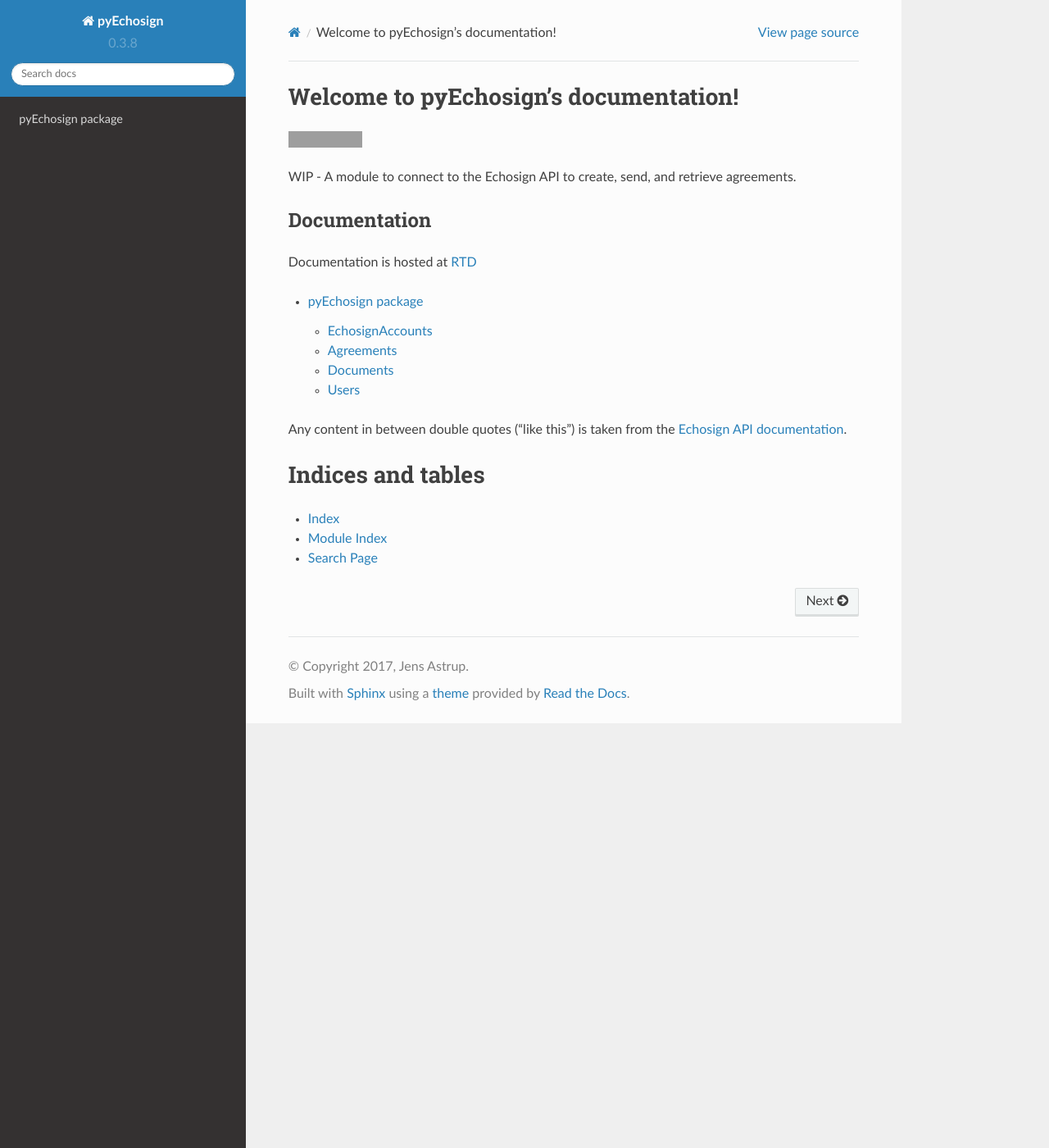
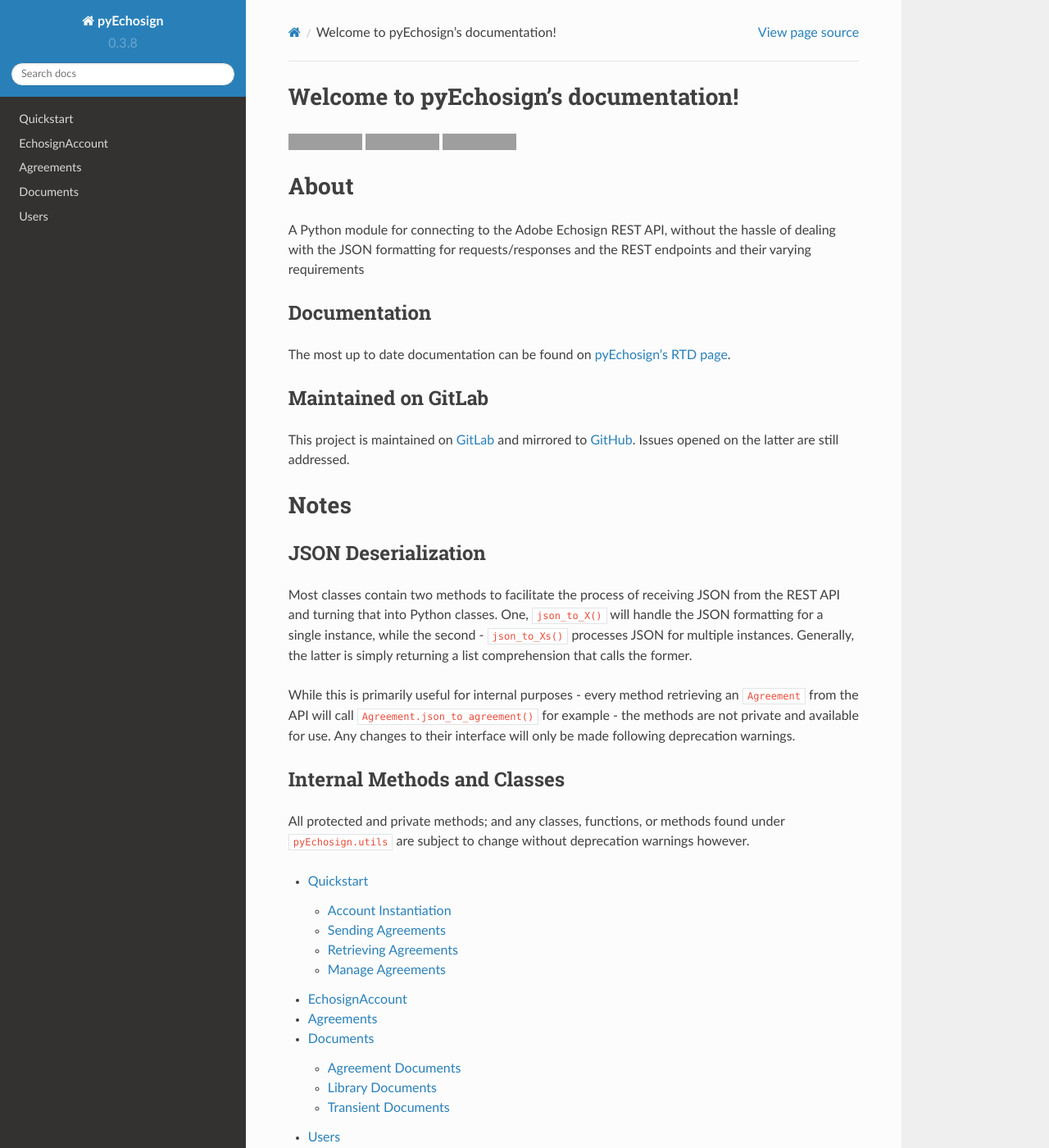
Before and after one commit to topiaruss/pyEchosign, a Sphinx documentation site: the page built from docs/index.rst, in a window 1280 px wide and 1400 px high. Shown: the whole window at 82% size. Built offline with Sphinx 7.4.7 and the Read the Docs theme 2.0.0, drawn with Linux system fonts in a browser that asks for light colours; grey boxes are pictures that could not be loaded.

Commit message:
Updated and restructured documentation

```diff
--- a/README.rst
+++ b/README.rst
@@ -1,9 +1,57 @@
-.. image:: https://gitlab.com/jensastrup/pyEchosign/badges/master/coverage.svg
-    :target: https://gitlab.com/jensastrup/pyEchosign/commits/master
+|PyPI| |PyPI2| |Documentation Status|
 
-WIP - A module to connect to the Echosign API to create, send, and retrieve agreements.
+About
+=====
+
+A Python module for connecting to the Adobe Echosign REST API, without
+the hassle of dealing with the JSON formatting for requests/responses
+and the REST endpoints and their varying requirements
 
 Documentation
-#############
+-------------
 
-Documentation is hosted at `RTD <http://pyechosign.readthedocs.io/en/latest/>`_
+The most up to date documentation can be found on `pyEchosign’s RTD
+page`_.
+
+Maintained on GitLab
+--------------------
+
+This project is maintained on `GitLab`_ and mirrored to `GitHub`_.
+Issues opened on the latter are still addressed.
+
+Notes
+=====
+
+JSON Deserialization
+--------------------
+
+Most classes contain two methods to facilitate the process of receiving
+JSON from the REST API and turning that into Python classes. One,
+``json_to_X()`` will handle the JSON formatting for a single instance,
+while the second - ``json_to_Xs()`` processes JSON for multiple
+instances. Generally, the latter is simply returning a list
+comprehension that calls the former.
+
+While this is primarily useful for internal purposes - every method
+retrieving an ``Agreement`` from the API will call
+``Agreement.json_to_agreement()`` for example - the methods are not
+private and available for use. Any changes to their interface will only
+be made following deprecation warnings.
+
+Internal Methods and Classes
+----------------------------
+
+All protected and private methods; and any classes, functions, or
+methods found under ``pyEchosign.utils`` are subject to change without
+deprecation warnings however.
+
+.. _pyEchosign’s RTD page: http://pyEchosign.readthedocs.io/en/latest/
+.. _GitLab: https://gitlab.com/jensastrup/pyEchosign
+.. _GitHub: https://github.com/JensAstrup/pyEchosign
+
+.. |PyPI| image:: https://img.shields.io/pypi/v/pyEchosign.svg
+   :target: https://pypi.python.org/pypi/pyEchosign
+.. |PyPI2| image:: https://img.shields.io/pypi/pyversions/pyEchosign.svg
+   :target: https://pypi.python.org/pypi/pyEchosign
+.. |Documentation Status| image:: https://readthedocs.org/projects/pyechosign/badge/?version=stable
+   :target: http://pyechosign.readthedocs.io/en/stable/?badge=stable
--- /dev/null
+++ b/docs/Agreement.rst
@@ -0,0 +1,5 @@
+Agreements
+----------
+.. autoclass:: pyEchosign.classes.agreement.Agreement
+   :members:
+   :undoc-members:
--- /dev/null
+++ b/docs/EchosignAccount.rst
@@ -0,0 +1,4 @@
+EchosignAccount
+----------------
+.. autoclass:: pyEchosign.classes.account.EchosignAccount
+   :members:
--- /dev/null
+++ b/docs/Users.rst
@@ -0,0 +1,6 @@
+
+Users
+-----
+.. autoclass:: pyEchosign.classes.users.User
+   :members:
+   :show-inheritance:
--- a/docs/index.rst
+++ b/docs/index.rst
@@ -9,9 +9,13 @@
 .. include:: ../README.rst
 
 .. toctree::
-   :maxdepth: 2
+   :maxdepth: 3
 
-   pyEchosign
+   quickstart
+   EchosignAccount
+   Agreement
+   documents
+   Users
 
 Any content in between double quotes ("like this") is taken from the `Echosign API documentation`_.
 
--- a/docs/pyEchosign.rst
+++ /dev/null
@@ -1,40 +0,0 @@
-pyEchosign package
-==================
-
-EchosignAccounts
-----------------
-.. autoclass:: pyEchosign.classes.account.EchosignAccount
-   :members:
-
-Agreements
-----------
-.. autoclass:: pyEchosign.classes.agreement.Agreement
-   :members:
-   :undoc-members:
-
-Documents
----------
-
-Agreement Documents
-~~~~~~~~~~~~~~~~~~~
-.. autoclass:: pyEchosign.classes.documents.AgreementDocument
-   :members:
-   :undoc-members:
-
-Library Documents
-~~~~~~~~~~~~~~~~~
-.. autoclass:: pyEchosign.classes.library_document.LibraryDocument
-   :members:
-   :undoc-members:
-
-Transient Documents
-~~~~~~~~~~~~~~~~~~~
-.. autoclass:: pyEchosign.classes.documents.TransientDocument
-   :members:
-   :undoc-members:
-
-Users
------
-.. autoclass:: pyEchosign.classes.users.User
-   :members:
-   :show-inheritance:
--- /dev/null
+++ b/docs/quickstart.rst
@@ -0,0 +1,92 @@
+Quickstart
+==========
+
+Account Instantiation
+---------------------
+
+In order to interact with the API, you need to create an instance of
+``EchosignAccount``, which will allow you to send/retrieve agreements,
+documents, etc.
+
+Note that this module does not handle the OAuth process, gaining an
+access token must be done outside of this module.
+
+.. code:: python
+
+    from pyEchosign import *
+
+    token = 'My Access Token'
+    account = EchosignAccount(token)
+
+    # When the access token is refreshed
+    account.access_token = 'new access token'
+
+Sending Agreements
+------------------
+
+.. code:: python
+
+    from pyEchosign import *
+
+    account = EchosignAccount('')
+
+    agreement = Agreement(account, name='My Agreement')
+
+    # MIME type is optional - it will be inferred from the file extension by Adobe if not provided
+    file = TransientDocument(account, 'To be Signed.pdf', 'some bytes', 'application/pdf')
+    agreement.files = [file]
+
+    # If your document utilizes merge fields, you can specify which fields should be merged with what values.
+    # If you have no idea what this is, just ignore it - it's not required :)
+    merge_fields = [dict(field_name='some_field_name', default_value='some default value')]
+
+    recipients = [Recipient('dude@gmail.com'), Recipient('i_sign_second@gmail.com')]
+
+    agreement.send(recipients, merge_fields=merge_fields, ccs=['please_cc_me@gmail.com'])
+
+Retrieving Agreements
+---------------------
+
+This method retrieves the most recent 9 agreements from the account. A
+query can be specified to search through the account’s agreements.
+
+.. code:: python
+
+    from pyEchosign import *
+
+    account = EchosignAccount('')
+
+    agreements = account.get_agreements()
+    agreements[0]
+    >>> Some Agreement Title
+
+    agreements = account.get_agreements('query')
+    agreements[0]
+    >>> 'Some Agreement Title with the Word query In It'
+
+Manage Agreements
+-----------------
+
+You can either cancel an agreement, which will make it still visible on
+the user’s Manage page, or delete it which removes it entirely.
+
+.. code:: python
+
+    from pyEchosign import *
+
+    account = EchosignAccount('')
+
+    agreements = account.get_agreements()
+    agreement = agreements[0]
+
+    print(agreement.status)
+    >>> Agreement.Status.OUT_FOR_SIGNATURE
+
+    agreement.cancel()
+    # Still visible, but no longer waiting for signature
+
+    print(agreement.status)
+    >>> Agreement.Status.RECALLED
+
+    agreement.delete()
+    # and now it's gone
```
Also changed, not shown: docs/documents.rst (added, +20 -0 lines), quickstart.rst (added).
